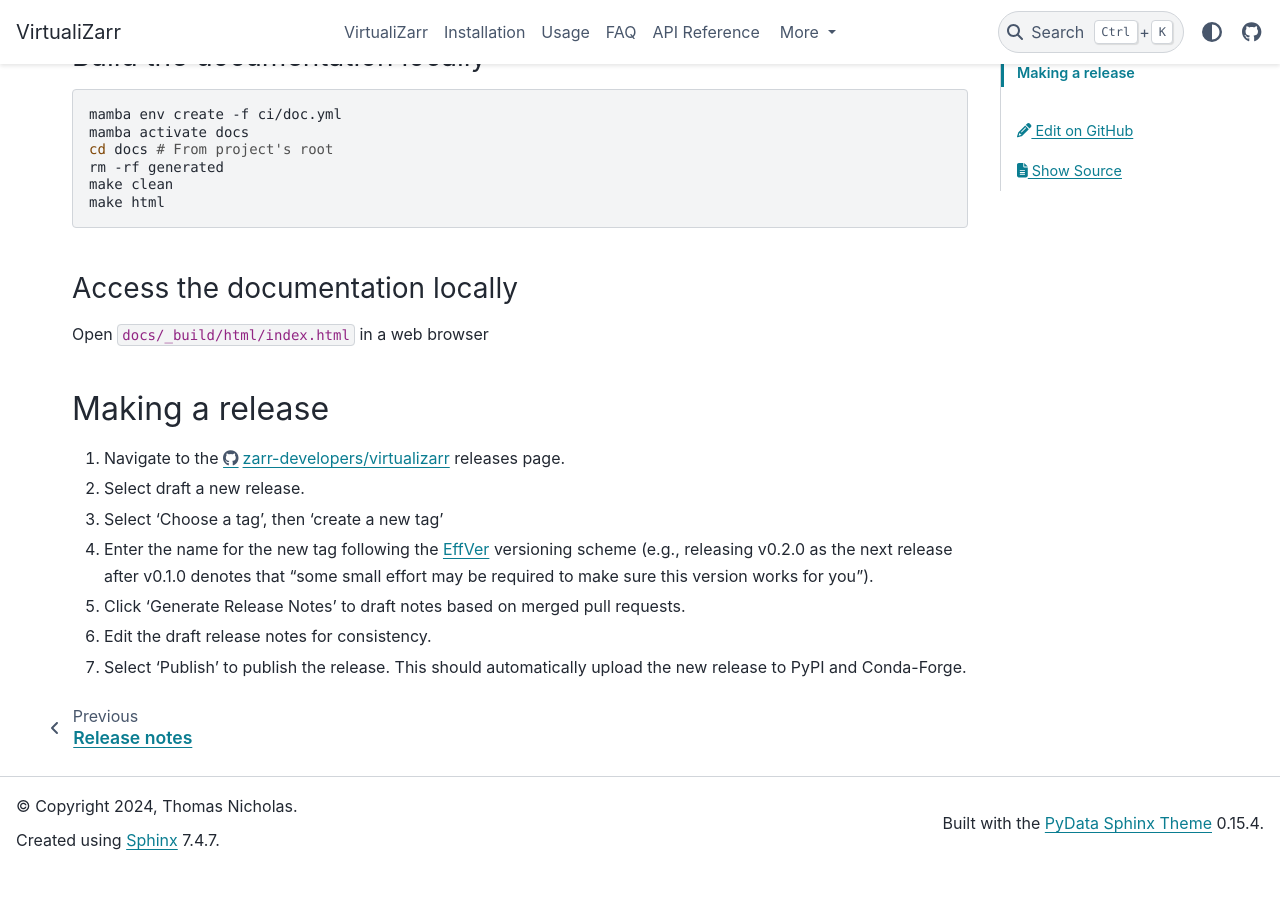
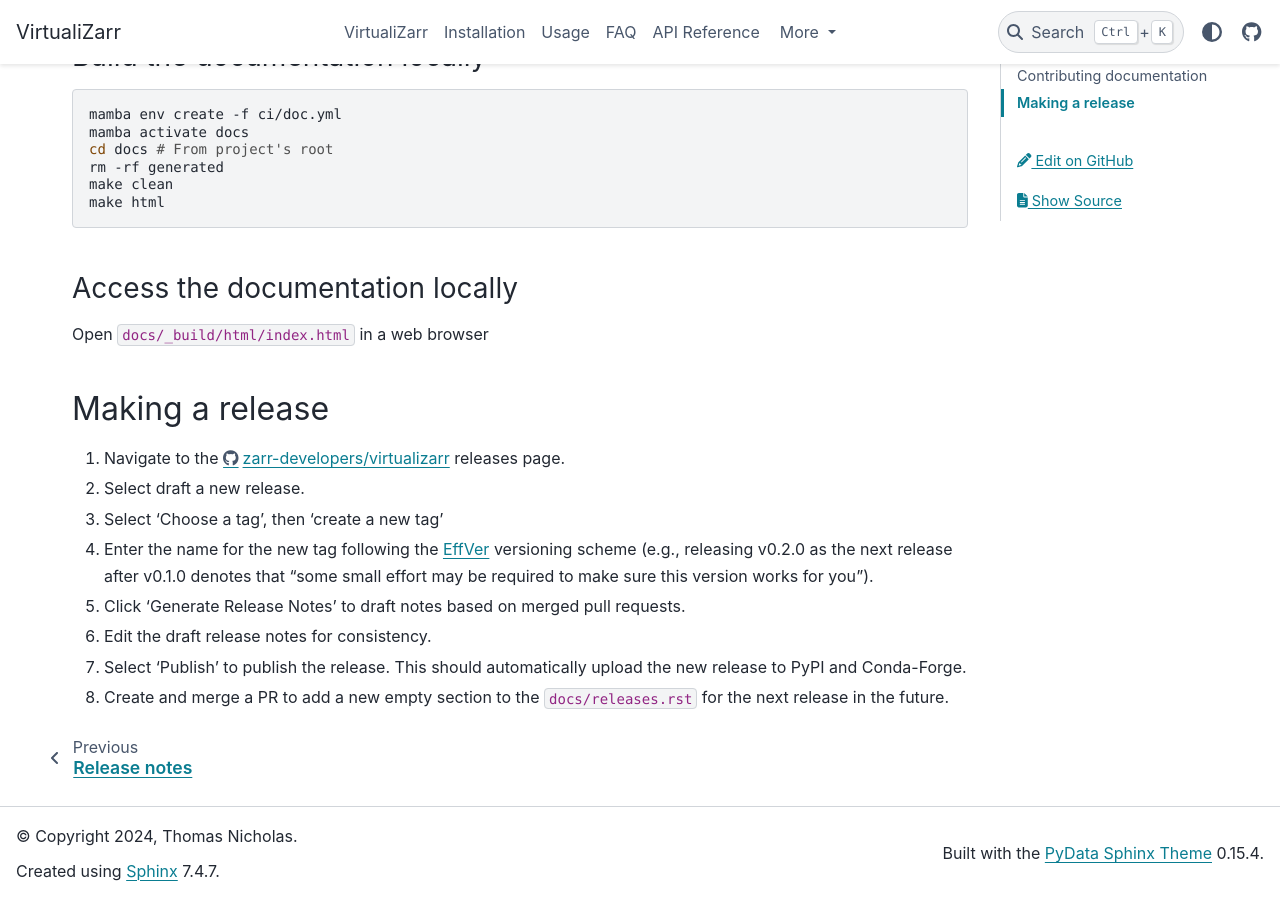
Before and after one commit to zarr-developers/VirtualiZarr, a Sphinx documentation site: the page built from docs/contributing.md, in a window 1280 px wide and 900 px high, scrolled down 514 px. Built offline with Sphinx 7.4.7 and the PyData theme 0.15.4, drawn with Linux system fonts in a browser that asks for light colours; before the commit the page ends 1384 px from its top, so only the background shows below that.

Commit message:
extra step to add empty release notes

```diff
--- a/docs/contributing.md
+++ b/docs/contributing.md
@@ -37,3 +37,4 @@
 4. Click 'Generate Release Notes' to draft notes based on merged pull requests.
 5. Edit the draft release notes for consistency.
 6. Select 'Publish' to publish the release. This should automatically upload the new release to PyPI and Conda-Forge.
+7. Create and merge a PR to add a new empty section to the `docs/releases.rst` for the next release in the future.
```
